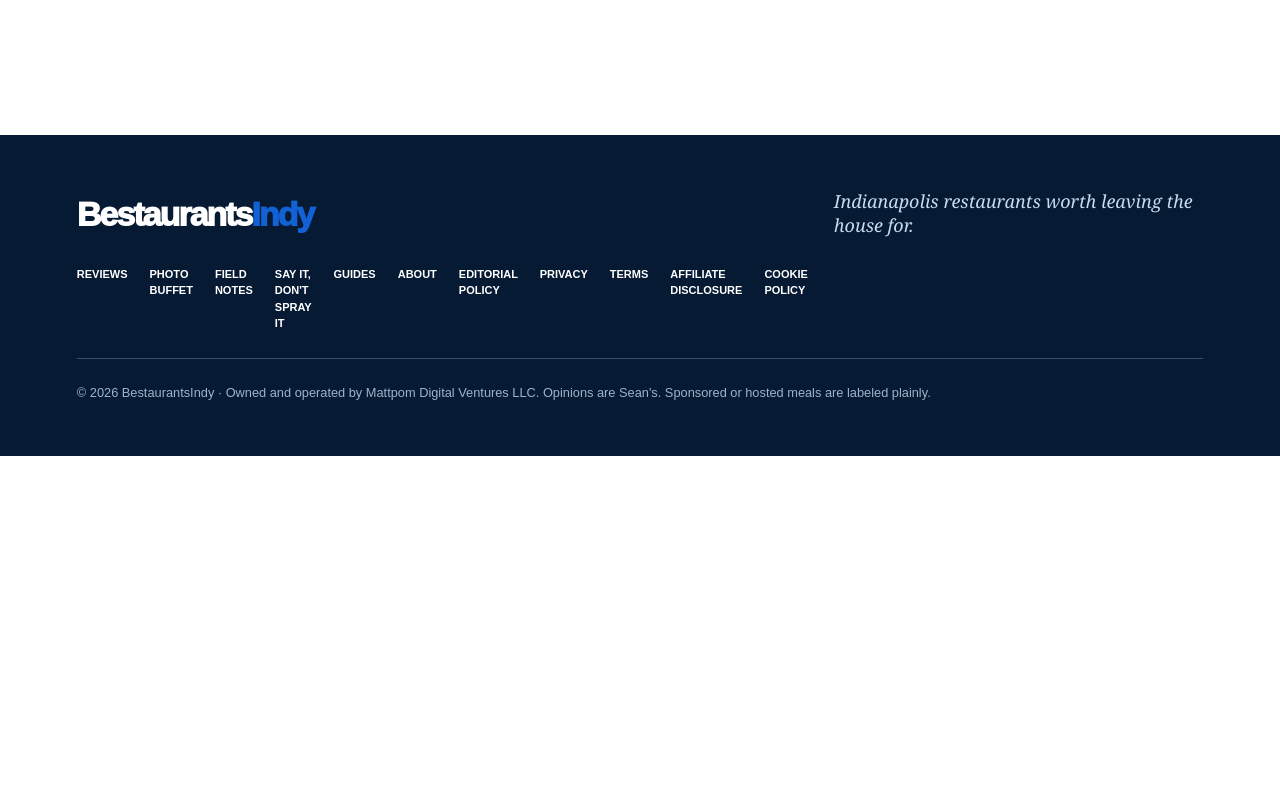
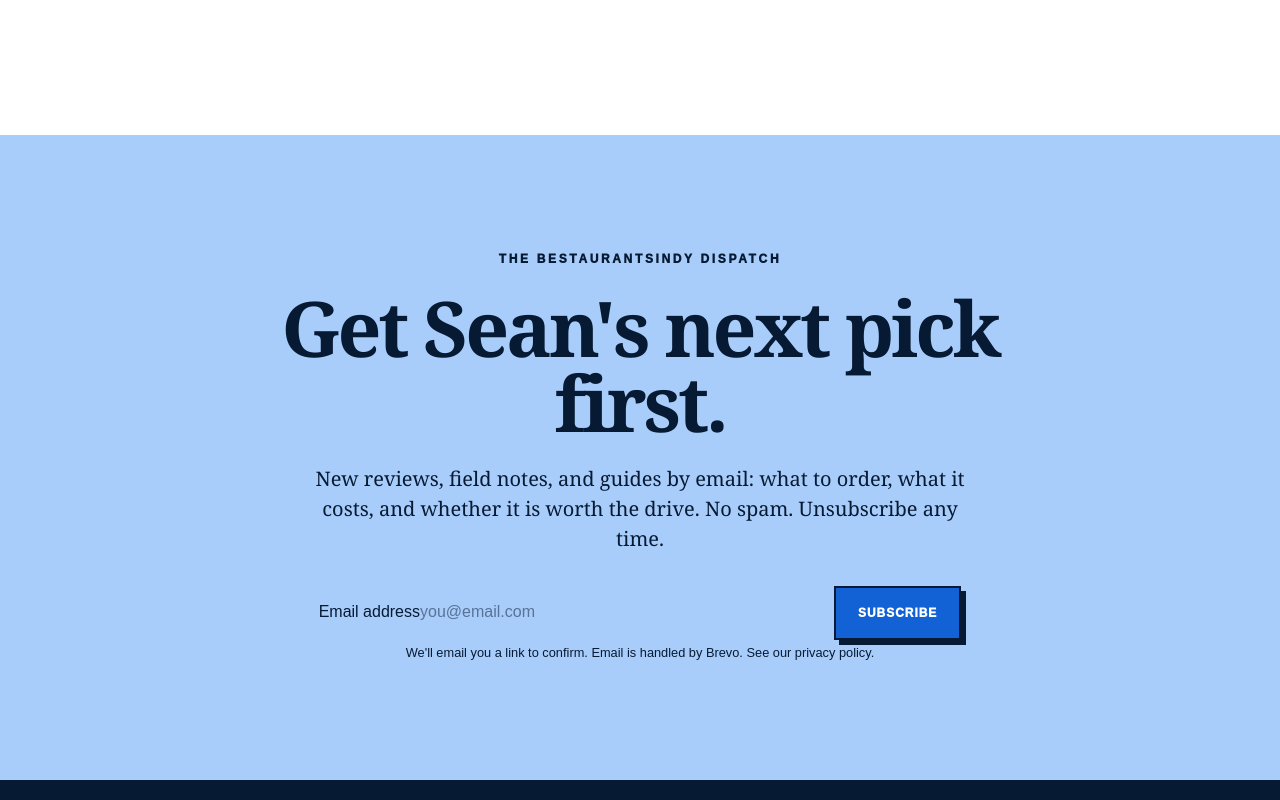
Before and after one commit to mattpom/bestaurantsindy, a Next.js app: page /say-it-dont-spray-it/portillos-follow-your-heart in a window 1280 px wide. Shown: the part 4320-5120 px from the top of the page. Before the commit the page ends 4776 px from the top, so only its background shows below. Built offline with nearby package versions, Linux system fonts and the light colour scheme.

Commit message:
Add BestaurantsIndy Dispatch email signup (Brevo, double opt-in)
Added EmailSignup component to SiteFooter for newsletter subscription.

```diff
--- a/components/SiteChrome.tsx
+++ b/components/SiteChrome.tsx
@@ -9,5 +9,23 @@ export function SiteHeader(){
   </header>
 }
 export function SiteFooter(){
-  return <footer><Link className="logo" href="/">Bestaurants<span>Indy</span></Link><p>Indianapolis restaurants worth leaving the house for.</p><div><a href="/reviews">Reviews</a><a href="/photo-buffet">Photo Buffet</a><a href="/field-notes">Field Notes</a><a href="/say-it-dont-spray-it">Say It, Don&apos;t Spray It</a><a href="/guides">Guides</a><a href="/about">About</a><a href="/editorial-policy">Editorial policy</a><a href="/privacy">Privacy</a><a href="/terms">Terms</a><a href="/affiliate-disclosure">Affiliate disclosure</a><a href="/cookie-policy">Cookie policy</a></div><small>© 2026 BestaurantsIndy · Owned and operated by Mattpom Digital Ventures LLC. Opinions are Sean&apos;s. Sponsored or hosted meals are labeled plainly.</small></footer>
+  return <><EmailSignup id="signup"/><footer><Link className="logo" href="/">Bestaurants<span>Indy</span></Link><p>Indianapolis restaurants worth leaving the house for.</p><div><a href="/reviews">Reviews</a><a href="/photo-buffet">Photo Buffet</a><a href="/field-notes">Field Notes</a><a href="/say-it-dont-spray-it">Say It, Don&apos;t Spray It</a><a href="/guides">Guides</a><a href="/about">About</a><a href="/editorial-policy">Editorial policy</a><a href="/privacy">Privacy</a><a href="/terms">Terms</a><a href="/affiliate-disclosure">Affiliate disclosure</a><a href="/cookie-policy">Cookie policy</a></div><small>© 2026 BestaurantsIndy · Owned and operated by Mattpom Digital Ventures LLC. Opinions are Sean&apos;s. Sponsored or hosted meals are labeled plainly.</small></footer></>
 }
+
+const BREVO_FORM_ACTION = "https://179420ee.sibforms.com/serve/MUIFAEvlmPc67T6GaLZ5P-LLu78KnIBE1LZESjA17W6iLiIjQWQYjdAXZ6oZG0YY1FwxSIlUeKSsNzrvuGmfE5BODcm6uDQyDdLLUOuy1BvEuhQEy2iGq0GPUV7JKEBH_jtOeIY_WAXT5vVkrkd8KgLPSSwSt415USENkSSivC9sxZkkGPVClb_CE-DONJ8io-TpU2HfMouNe9Pa5w==";
+
+export function EmailSignup({id="dispatch"}:{id?:string}){
+  return <section className="dispatch section" id={id} aria-labelledby={`${id}-title`}>
+    <p className="eyebrow">THE BESTAURANTSINDY DISPATCH</p>
+    <h2 id={`${id}-title`}>Get Sean&apos;s next pick first.</h2>
+    <p>New reviews, field notes, and guides by email: what to order, what it costs, and whether it is worth the drive. No spam. Unsubscribe any time.</p>
+    <form className="signupForm" action={BREVO_FORM_ACTION} method="POST" target="_blank">
+      <label className="srOnly" htmlFor={`${id}-email`}>Email address</label>
+      <input id={`${id}-email`} type="email" name="EMAIL" placeholder="you@email.com" required autoComplete="email"/>
+      <input type="text" name="email_address_check" defaultValue="" tabIndex={-1} autoComplete="off" aria-hidden="true" className="srOnly"/>
+      <input type="hidden" name="locale" value="en"/>
+      <button className="button red" type="submit">Subscribe</button>
+    </form>
+    <small className="signupNote">We&apos;ll email you a link to confirm. Email is handled by Brevo. See our <a href="/privacy">privacy policy</a>.</small>
+  </section>
+}
```
